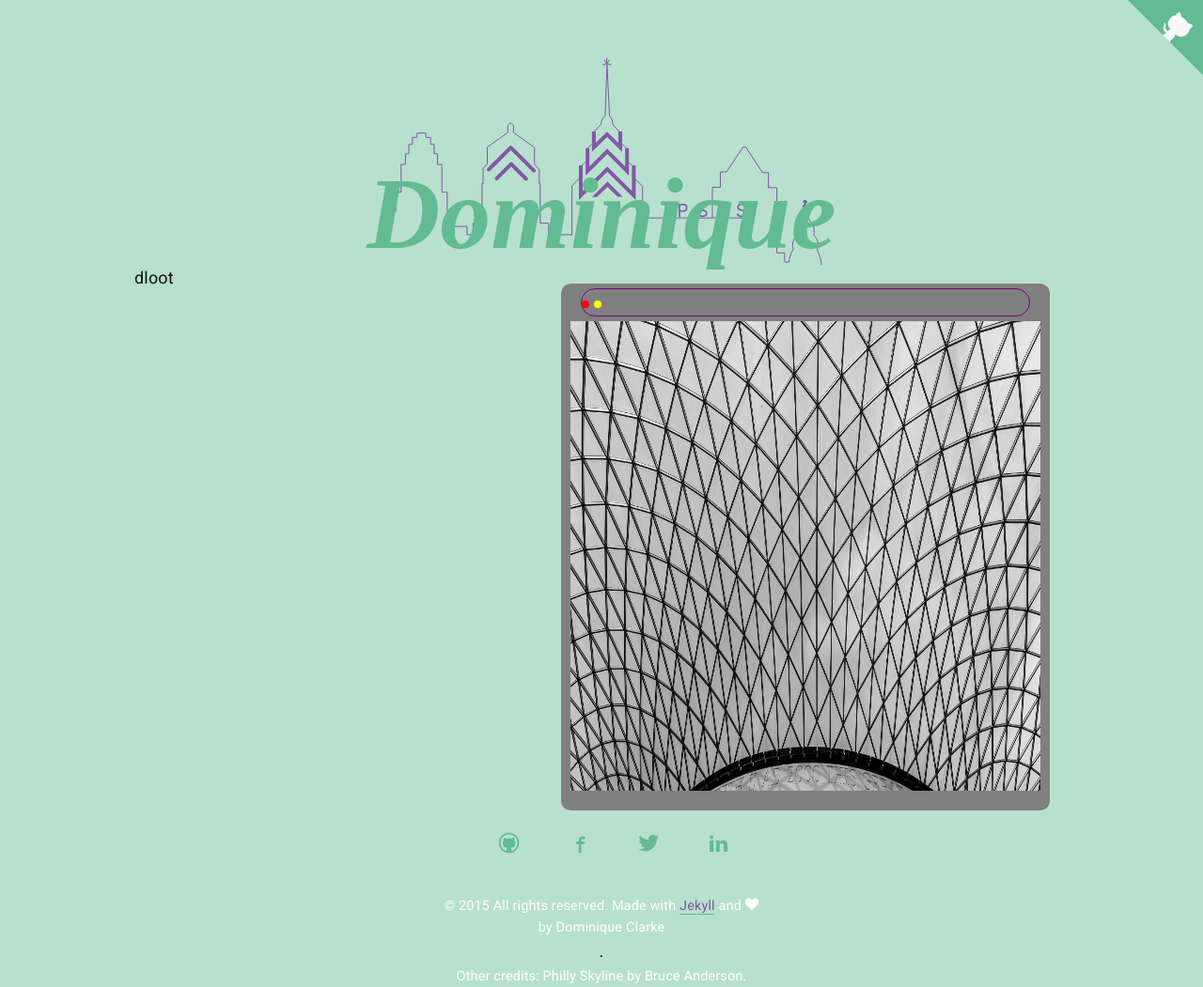
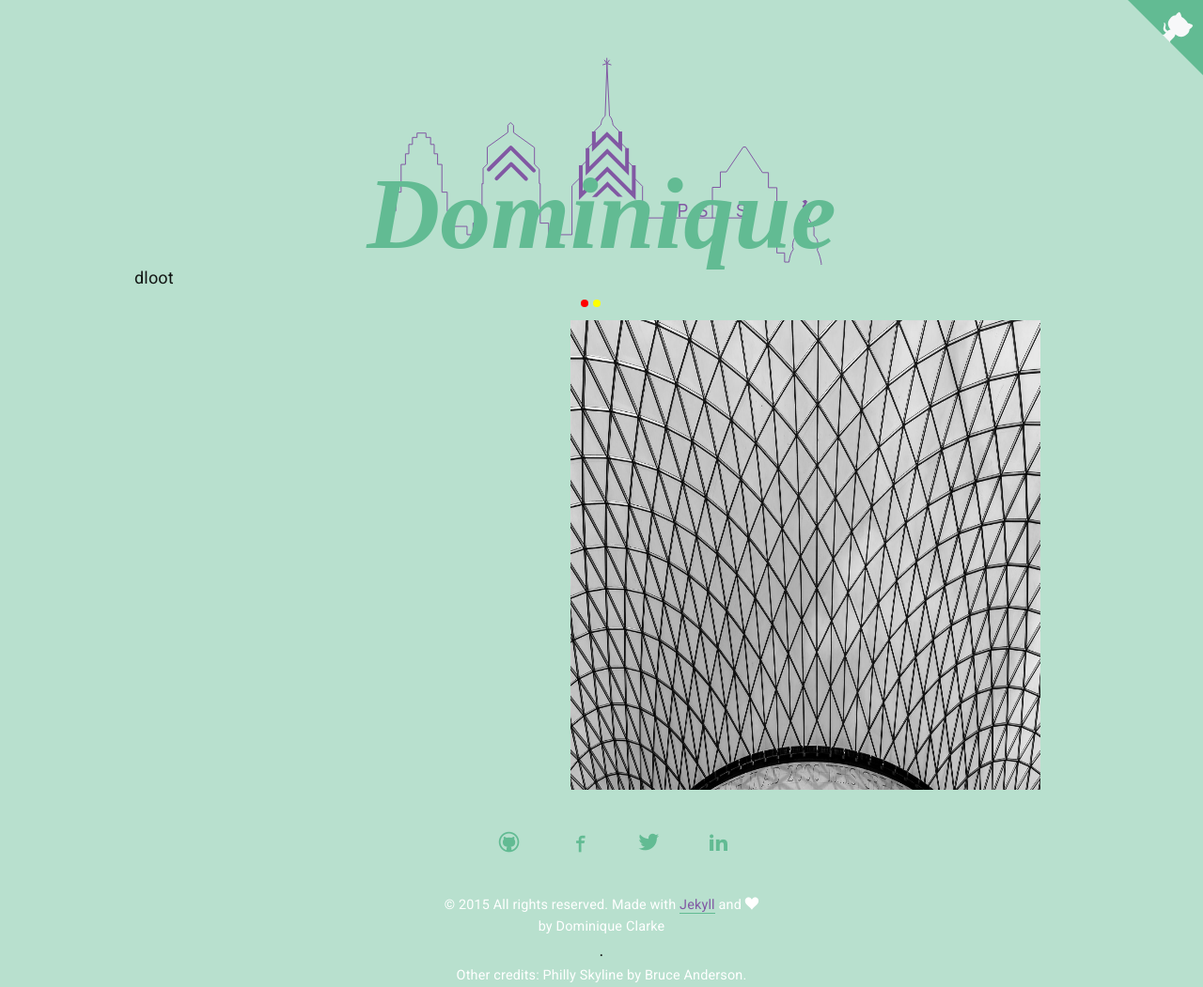
Before and after one commit to dominiqueclarke/portfolio, a Jekyll site: the page built from work.md, in a window 1280 px wide. Shown: the whole page at 94% size. Built offline with Jekyll 4.4.1, drawn with Linux system fonts in a browser that asks for light colours; nearby versions of some CDN libraries; some web fonts are replaced; a script that is not in the unit is left out.

Commit message:
Chrome window updates

```diff
--- a/_includes/dloot.html
+++ b/_includes/dloot.html
@@ -1,8 +1,10 @@
 <div class="chromewindow">
-<div class="chromebuttons">
-	<div class="redbutton"></div>
-	<div class="yellowbutton"></div>
-	<div class="greenbutton"></div>
+<div class="topbar">
+	<div class="chromebuttons">
+		<div class="redbutton"></div>
+		<div class="yellowbutton"></div>
+		<div class="greenbutton"></div>
+	</div>
 </div>
 <img class="portfolioimage" src="../images/twitterbg.jpeg" alt="dloot portfolio piece" width="500px" height="500px"/>
 </div>
--- a/_scss/portfolio.scss
+++ b/_scss/portfolio.scss
@@ -1,17 +1,19 @@
 //Portfolio pieces
 .chromewindow {
 	float: right;
-    background-color: grey;
     padding: 0 10px 10px;
     margin: 20px;
     border-radius: 10px;
 }
 
-.chromebuttons {
+.topbutton {
 	height: 30px;
     border: 1px solid purple;
-    border-radius: 25px;
-    margin:5px 11px;
+    border-radius: 5px 5px 0 0;
+}
+
+.chromebuttons {
+	margin:5px 11px;
 }
 
 .redbutton {
```
Also changed, not shown: 4 other files.
